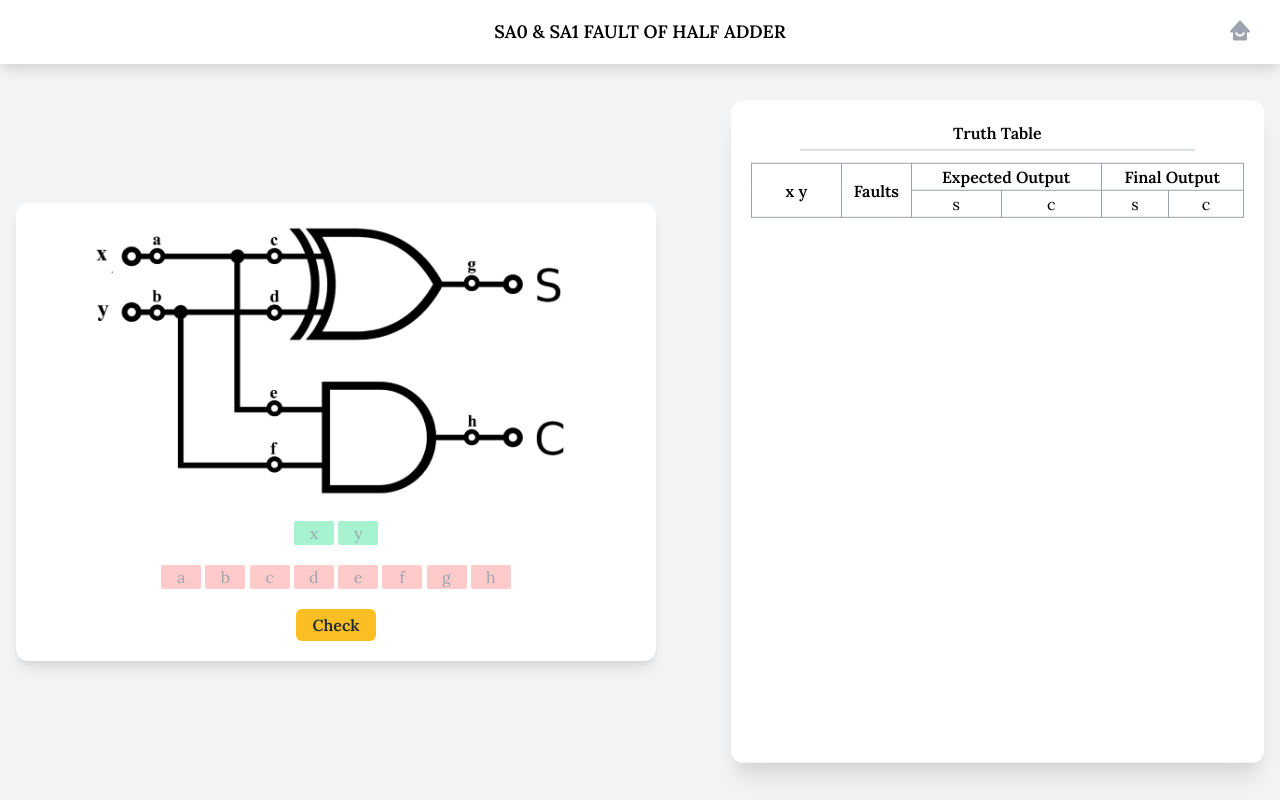
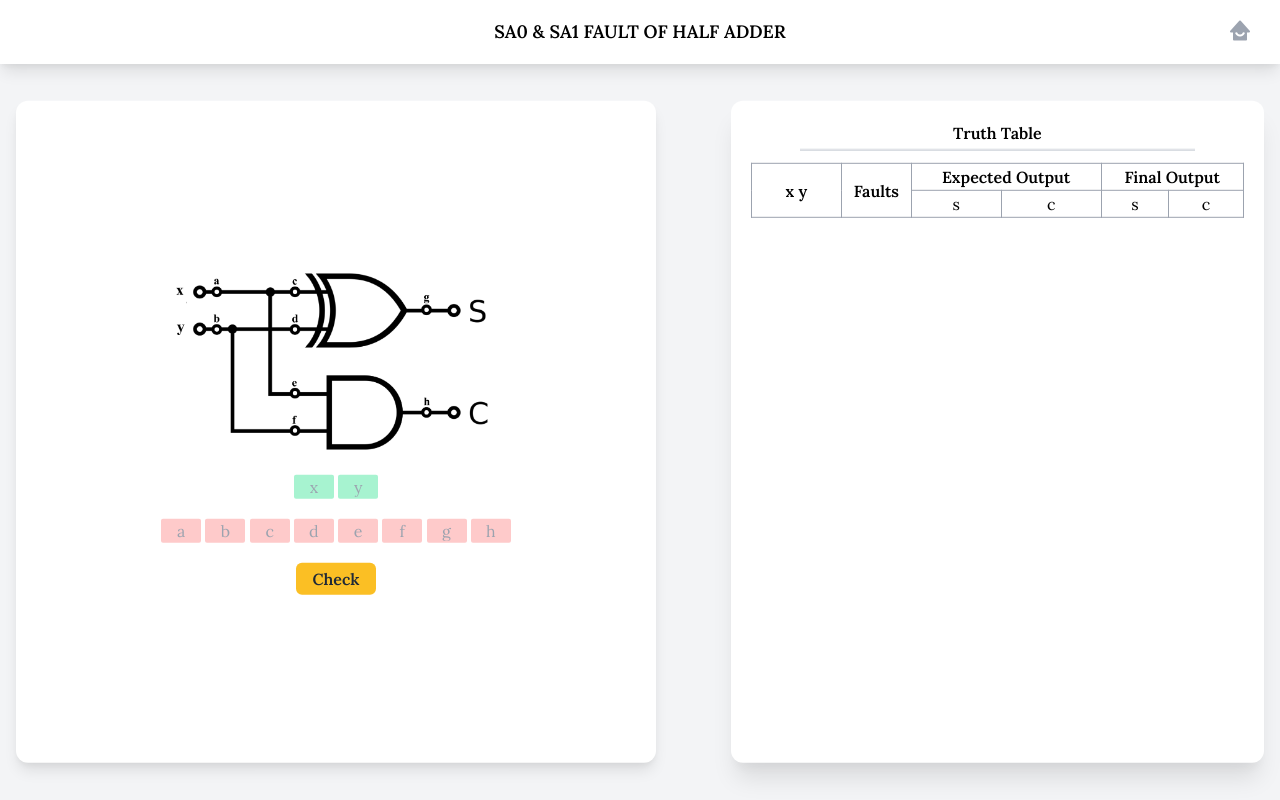
Before and after one commit to me-rakib/dds-lab-mini-project, a website: page simulator.html in a window 1280 px wide. Drawn offline with nearby package versions, Linux system fonts and the light colour scheme.

Commit message:
simulator size change

```diff
--- a/simulator.html
+++ b/simulator.html
@@ -37,9 +37,9 @@
 
         <!-- ===== Input ===== -->
         <div class="w-6/12 left-4 bg-white absolute shadow-lg rounded-xl"
-            style="top: 50%; transform: translateY(-50%);">
-            <div class="h-full my-5  font-lora flex flex-col items-center justify-center">
-                <img class="w-3/4" src="./img/ha1.png">
+            style="height: 90%; top: 50%; transform: translateY(-50%);">
+            <div class="h-full font-lora flex flex-col items-center justify-center">
+                <img class="w-3/6" src="./img/ha1.png">
                 <div class="mt-5">
                     <input type="text" id="x" class="w-10 bg-green-200 text-center rounded-sm" placeholder="x">
                     <input type="text" id="y" class="w-10 bg-green-200 text-center rounded-sm" placeholder="y">
```
Also changed, not shown: output/tailwind.css.
